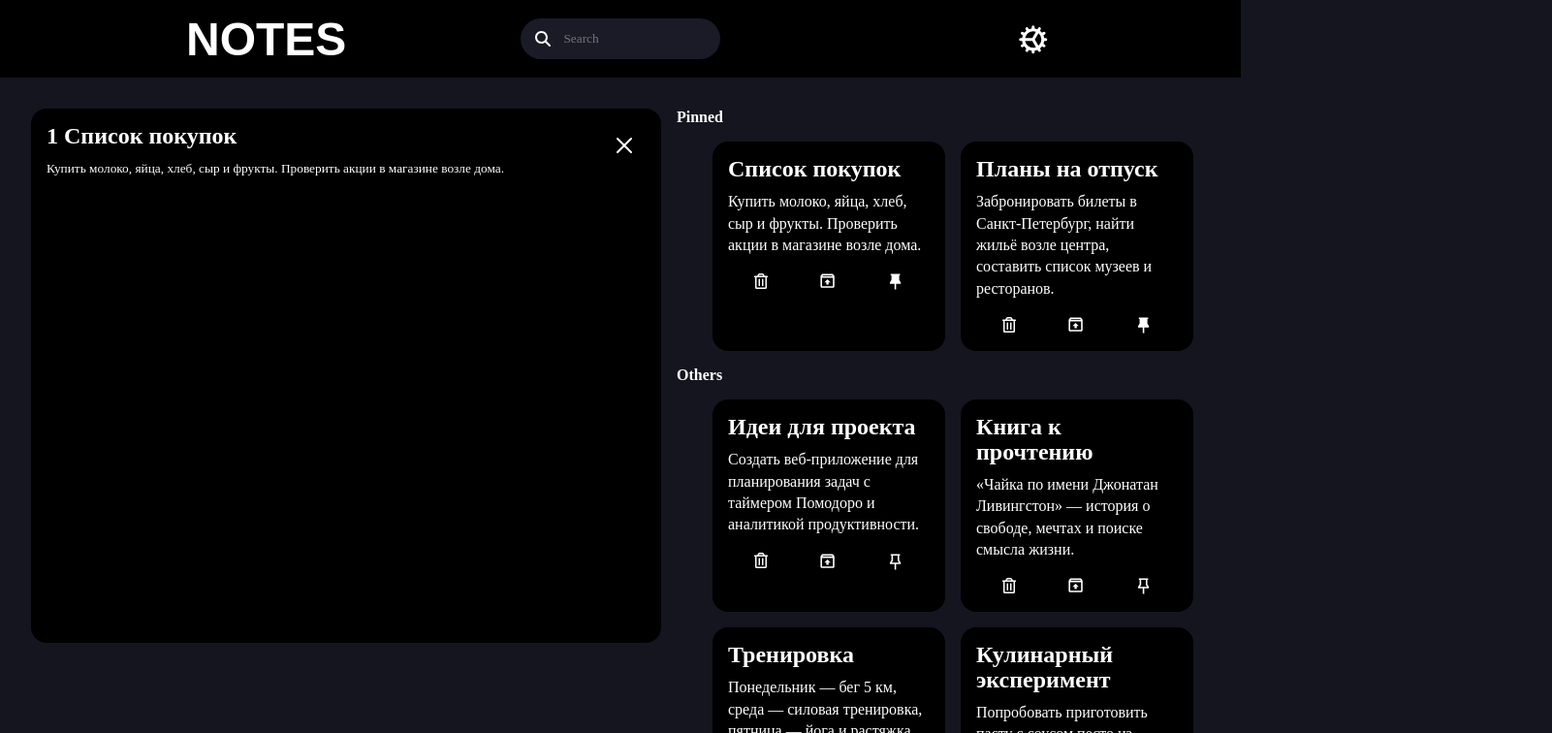
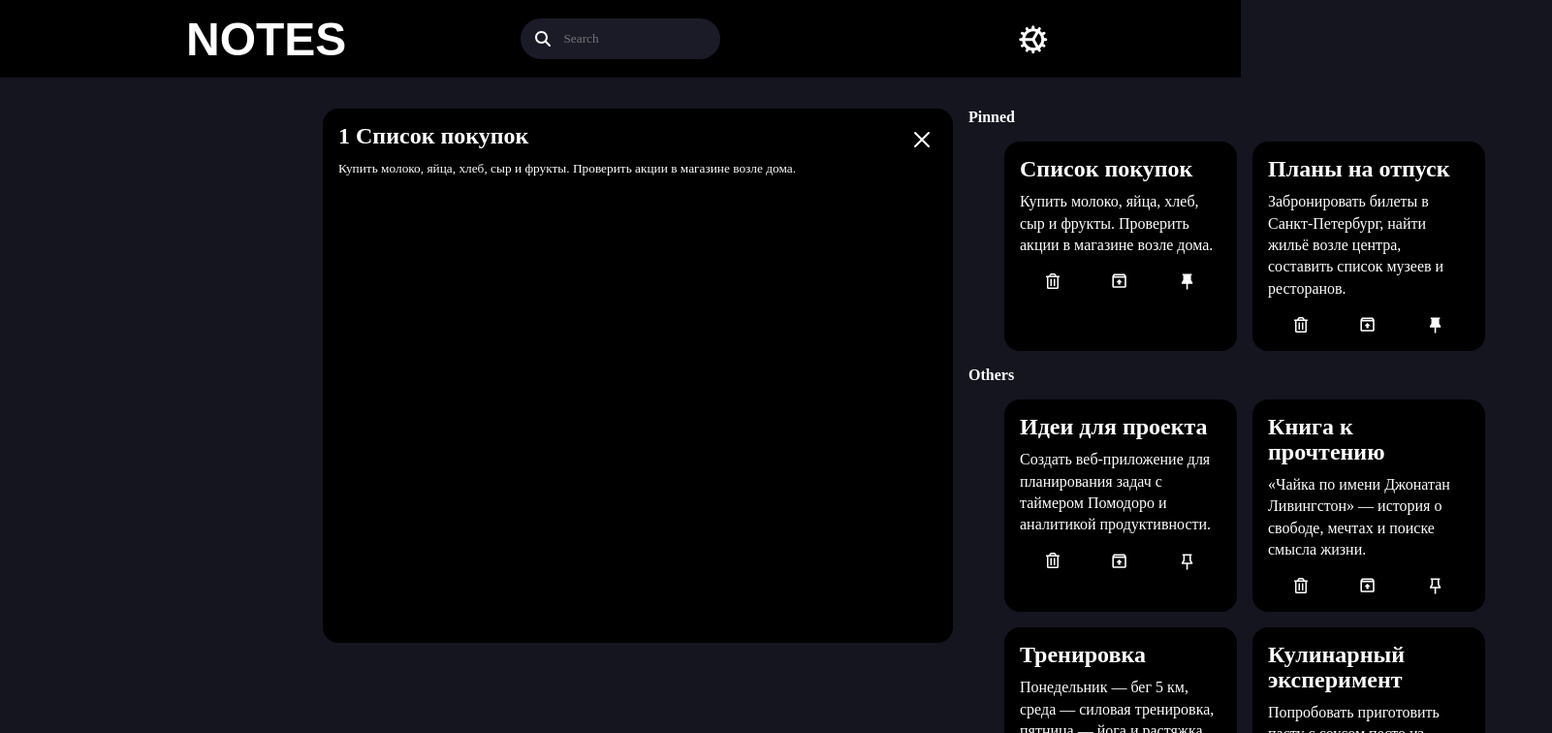
Before and after one commit to 1-WOOPER-1/notes, a React (Vite) app: page / in a window 1280 px wide. Both pictures are taken after a click on the element 522 px from the left and 253 px from the top of the page. Shown: the top 756 px of the page at 97% size, 1601 px wide, since content can reach past the window. Built offline with nearby package versions, Linux system fonts and the light colour scheme; a web font is replaced by a local one.

Commit message:
Animate the apperance and disapperance of NoteEditor

```diff
--- a/package.json
+++ b/package.json
@@ -13,6 +13,7 @@
     "react": "^19.1.0",
     "react-dom": "^19.1.0",
     "react-icons": "^5.5.0",
+    "react-transition-group": "^4.4.5",
     "sass": "^1.90.0"
   },
   "devDependencies": {
--- a/src/App.jsx
+++ b/src/App.jsx
@@ -1,6 +1,5 @@
 import { useState } from "react";
 import styles from "./App.module.scss";
-import { NoteCard } from "./components/NoteCard/NoteCard.jsx";
 import { NOTES } from "./data/notes.js";
 import { Header } from "./components/Header/Header.jsx";
 import { NoteEditor } from "./components/NoteEditor/NoteEditor.jsx";
@@ -14,9 +13,11 @@ export function App() {
   const otherNotes = allNotes.filter((note) => !note.isPinned);
 
   const [openedNote, setOpenedNote] = useState(null);
+  const [isEditorOpen, setIsEditorOpen] = useState(false);
 
   function openNote(note) {
     setOpenedNote(note);
+    setIsEditorOpen(true);
   }
 
   function closeNote() {
@@ -48,14 +49,16 @@ export function App() {
   return (
     <div>
       <Header setQuery={setQuery} />
-      <main className={styles.main}>
-        {openedNote && (
-          <NoteEditor
-            note={openedNote}
-            closeNote={closeNote}
-            saveNote={saveNote}
-          />
-        )}
+      <main
+        className={`${styles.main} ${isEditorOpen ? styles.moveRight : ""}`}
+      >
+        <NoteEditor
+          note={openedNote}
+          isOpen={isEditorOpen}
+          closeEditor={setIsEditorOpen}
+          closeNote={closeNote}
+          saveNote={saveNote}
+        />
         <div className={styles.notesList}>
           {!!query.trim().length ? (
             <NotesContainer
--- a/src/App.module.scss
+++ b/src/App.module.scss
@@ -4,9 +4,14 @@
   padding: 2rem;
   display: flex;
   gap: 1rem;
+  transition: transform 0.8s ease;
 
   .notesList {
     display: flex;
     flex-direction: column;
   }
 }
+
+.moveRight {
+  transform: translateX(calc((650px - 3rem) / 2));
+}
--- a/src/components/NoteEditor/NoteEditor.jsx
+++ b/src/components/NoteEditor/NoteEditor.jsx
@@ -1,23 +1,42 @@
-import { useEffect, useState } from "react";
+import { useEffect, useState, useRef } from "react";
+import { CSSTransition } from "react-transition-group";
 import { IoCloseOutline } from "react-icons/io5";
 import { Button } from "../Button/Button";
 import styles from "./NoteEditor.module.scss";
 
-export function NoteEditor({ note, closeNote, saveNote }) {
+export function NoteEditor({ note, isOpen, closeEditor, closeNote, saveNote }) {
   const [value, setValue] = useState("");
+  const editorRef = useRef(null);
 
   useEffect(() => {
-    setValue(note.body);
-  }, [note.body]);
+    if (note) setValue(note.body);
+  }, [note]);
 
   useEffect(() => {
-    saveNote({ ...note, body: value });
+    if (note) saveNote({ ...note, body: value });
   }, [value]);
 
   return (
-    <div className={styles.noteEditor}>
+    <CSSTransition
+      nodeRef={editorRef}
+      in={isOpen}
+      timeout={1000}
+      classNames={{
+        enter: styles.noteEditorEnter,
+        enterActive: styles.noteEditorEnterActive,
+        enterDone: styles.noteEditorEnterDone,
+        exit: styles.noteEditorExit,
+        exitActive: styles.noteEditorExitActive,
+        exitDone: styles.noteEditorExitDone,
+      }}
+      // unmountOnExit
+      onExited={() => {
+        closeNote();
+      }}
+    >
+      <div ref={editorRef} className={styles.noteEditor}>
         <h2>
-        {note.id} {note.title}
+          {note?.id} {note?.title}
         </h2>
         <textarea
           value={value}
@@ -27,11 +46,12 @@ export function NoteEditor({ note, closeNote, saveNote }) {
         <Button
           className={styles.closeBtn}
           onClick={() => {
-          closeNote();
+            closeEditor(false);
           }}
         >
           <IoCloseOutline />
         </Button>
       </div>
+    </CSSTransition>
   );
 }
--- a/src/components/NoteEditor/NoteEditor.module.scss
+++ b/src/components/NoteEditor/NoteEditor.module.scss
@@ -1,13 +1,13 @@
 .noteEditor {
-  //   border: 1px solid gray;
-  width: 650px;
+  width: 0;
   height: fit-content;
   position: sticky;
   top: 2rem;
-  flex: 0 0 650px;
+  flex: 0 0 auto;
   padding: 1rem;
   border-radius: 1rem;
   background-color: #000;
+  opacity: 0;
 
   h2 {
     margin-bottom: 0.6rem;
@@ -28,8 +28,46 @@
 
   .closeBtn {
     position: absolute;
-    right: 1rem;
-    top: 1rem;
+    right: 0.6rem;
+    top: 0.6rem;
     font-size: 2rem;
   }
 }
+
+.noteEditorEnter {
+  width: 0;
+  opacity: 0;
+}
+
+.noteEditorEnterActive {
+  width: 650px;
+  opacity: 1;
+  transition: width 0.65s ease-out, opacity 0.2s ease-in;
+}
+
+.noteEditorEnterDone {
+  width: 650px;
+  opacity: 1;
+  flex: 0 0 650px;
+}
+
+.noteEditorExit {
+  width: 650px;
+  opacity: 1;
+}
+
+.noteEditorExitActive {
+  width: 0;
+  opacity: 0;
+  transition: width 0.65s ease-in-out, opacity 0.55s ease-in;
+  h2,
+  textarea {
+    text-wrap: nowrap;
+    overflow: hidden;
+  }
+}
+
+.noteEditorExitDone {
+  opacity: 0;
+  width: 0;
+}
```
Also changed, not shown: 1 other file (tests, documents, lock files or other folders). Lines whose indentation alone changed are shown as unchanged.
